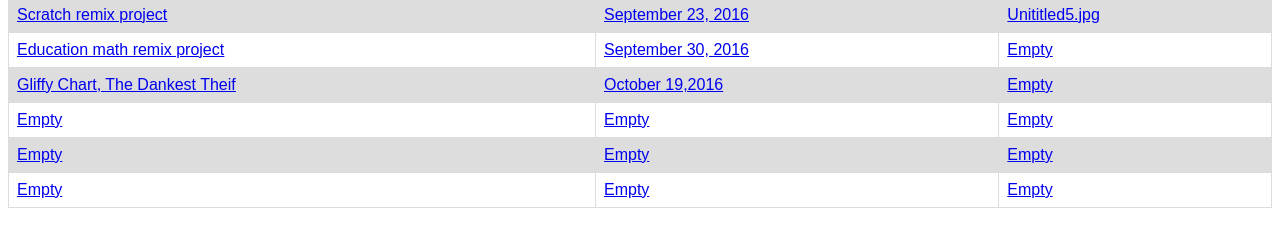
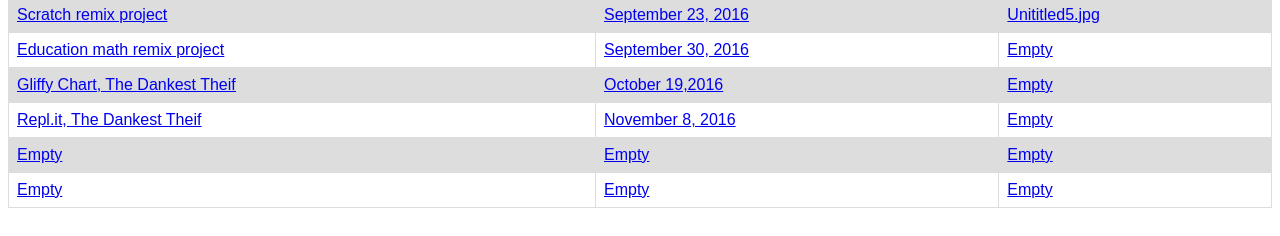
Before and after one commit to saadteeti/saadteeti.github.io, a plain HTML site: page portfolio.html in a window 1280 px wide. Shown: the part 502-738 px from the top of the page. Drawn offline with Linux system fonts and the light colour scheme.

Commit message:
November 7, 2016

```diff
--- a/portfolio.html
+++ b/portfolio.html
@@ -57,8 +57,8 @@ tr:nth-child(even) {
     <td>Empty</td>
   </tr>
   <tr>
-    <td>Empty</td>
-    <td>Empty</td>
+    <td><a href="https://repl.it/EGA4/56"> Repl.it, The Dankest Theif</a></td>
+    <td>November 8, 2016</td>
     <td>Empty</td>
   </tr>
   <tr>
```
